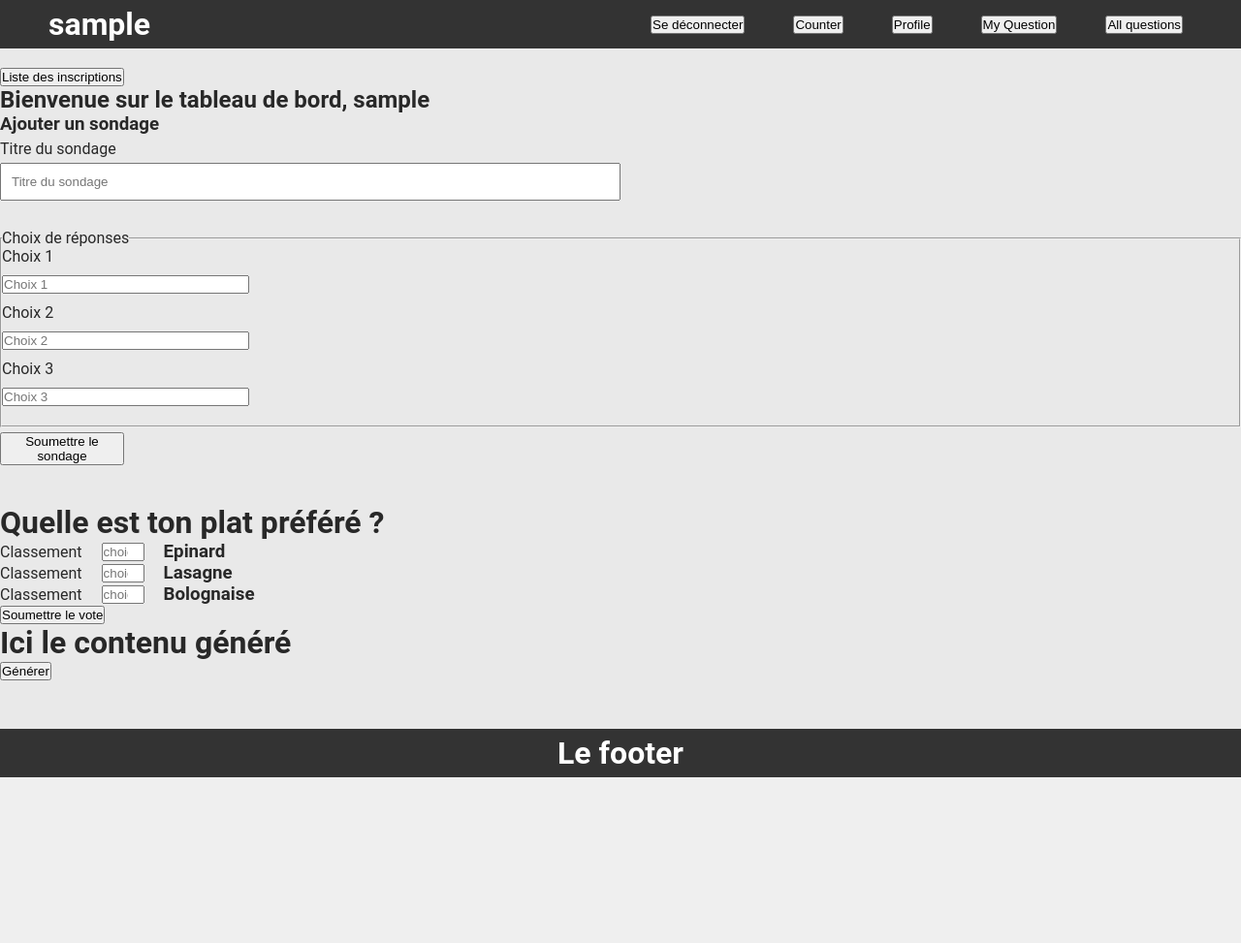
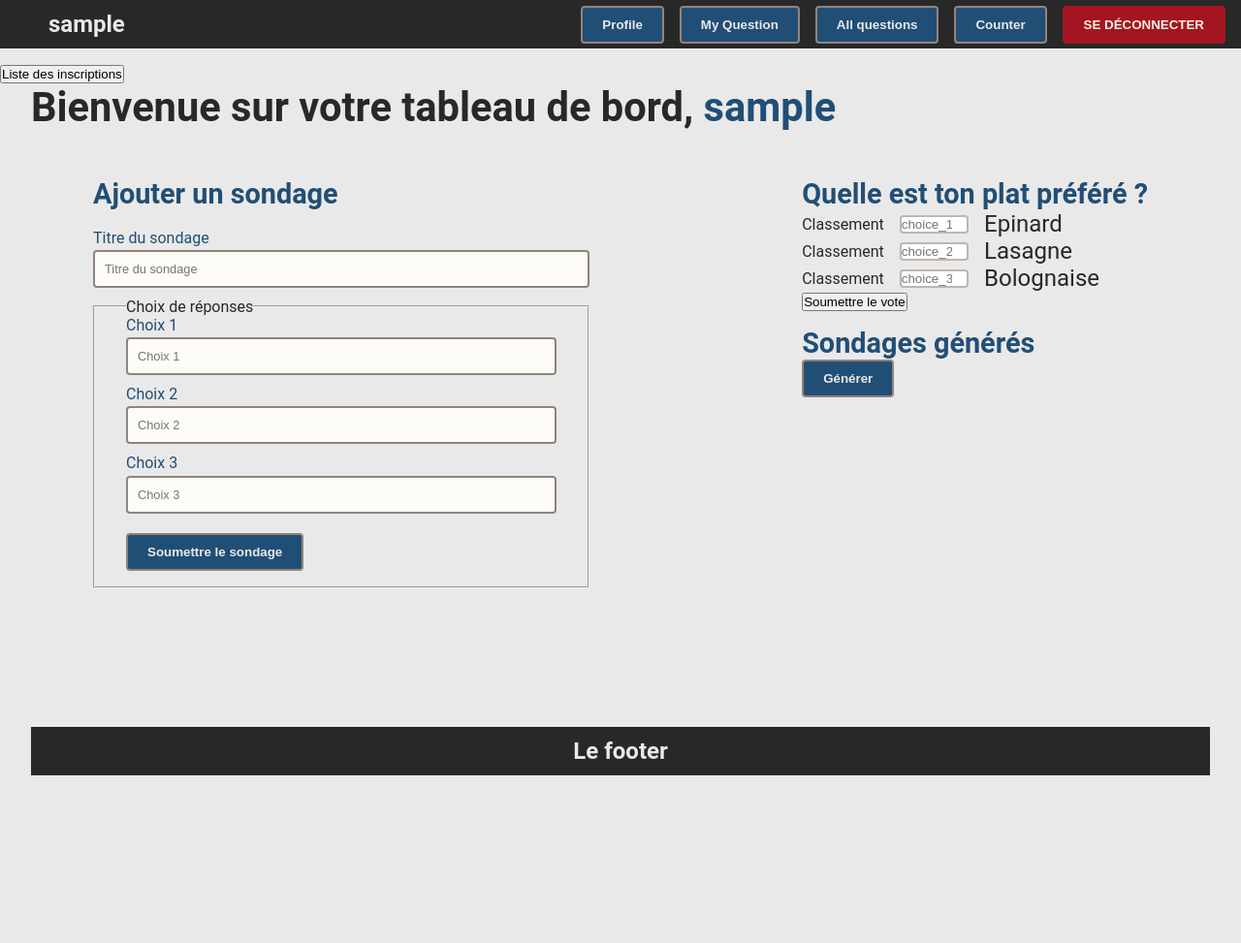
Before and after one commit to bnjjs1998/Votes, a Flask app: page /dashboard in a window 1280 px wide. Shown: the whole page at 97% size. Before the commit the page ends 802 px from the top, so only its background shows below. Run offline with Flask 3, Linux system fonts and the light colour scheme; the visitor is signed in with stand-in values (Sample User, id 1); data that the repository does not hold is empty; some libraries are stand-ins or nearby versions.

Commit message:
Dashboard page ~Done 🟨

```diff
--- a/static/css/style.css
+++ b/static/css/style.css
@@ -1,3 +1,4 @@
+/* Reset CSS */
 *, ::before, ::after{
     margin: 0;
     padding: 0;
@@ -8,12 +9,16 @@
     /* Colors */
     --silver: #bfb5af;
     --silver-dark-1: #91847c;
+    --silver-dark-2: #6d5f5a;
     --alabaster: #F7F1E4;
     --alabaster-light: #FEFCF7;
     --palatinate: #571F4E;
     --hookersgreen: #426A5A;
     --blue:#214e75;
+    --blue-light:#2c6aa0;
     --madder: #A31621;
+    --madder-light: #cd1323;
+
     --white: #E9E9E9;
     --black: #282828;
 
@@ -25,12 +30,15 @@
     --transition-property-fast: all ease .1s;
 
     /* Spaces */
-    --form-gap: .6rem;
+    --light-gap: .6rem;
+    --medium-gap: 1rem;
+    --big-gap: 2rem;
+    --padding: 1rem 2rem;
     /* Font size */
-    --main-font-size: 3rem;
-    --secondary-font-size: 2.4rem;
+    --main-font-size: 2.6rem;
+    --secondary-font-size: 1.8rem;
     --tertary-font-size: 1.5rem;
-    --body-font-size: 1rem;
+    --body-font-size: .8rem;
     --label--font-size: 1.2rem;
 }
 /* ------------------- */
@@ -49,14 +57,17 @@ section{
     align-items: center;
     height: 100vh;
 }
+main{
+    padding: 0 2rem;
+}
 .button {
     outline: none;
-    border: none;
     padding: 10px 20px;
     border: var(--silver-dark-1) 2px solid;
     border-radius: var(--border-radius-0);
-    background-color: var(--white);
-    color: var(--black);
+    background-color: var(--blue);
+    color: var(--white);
+    font-weight: 600;
     cursor: pointer;
 }
 
@@ -66,7 +77,7 @@ section{
 }
 
 .button:hover {
-    background-color: var(--silver-dark-1);
+    background-color: var(--blue-light);
     color: var(--alabaster);
     transition: var(--transition-property);
 }
@@ -76,25 +87,25 @@ section{
     margin-top: 1rem;
     width: 100%;
     text-transform: uppercase;
-    font-weight: 600;
+    font-weight: 800;
 }
 
 header{
     padding-left: 50px;
     display: flex;
-    background-color: #333;
-    color: white;
+    background-color: var(--black);
+    color: var(--white);
     height: 50px;
     justify-content: space-between;
     align-items: center;
-    gap: 25px;
+    margin-bottom: var(--medium-gap);
 }
 .menu{
     display: flex;
     align-items: center;
-    justify-content: space-between;
-    gap: 50px;
-    margin-right: 60px;
+    justify-content: space-evenly;
+    gap: var(--medium-gap);
+    padding: 0 1rem;
 }
 /* ------------------- */
 /* ------------------- */
@@ -105,10 +116,12 @@ footer {
     justify-content: center;
     align-items: center;
     height: 50px;
-    background-color: #333;
-    color: white;
+    background-color: var(--black);
+    color: var(--white);
     width: 100%;
-    margin-top: 50px;
+    margin-top: var(--big-gap);
+    position: sticky;
+    bottom: 0;
 }
 
 /* ------------------- */
@@ -158,7 +171,7 @@ footer {
 .form_container{
     display: flex;
     flex-direction: column;
-    gap: var(--form-gap);
+    gap: var(--light-gap);
     padding: 1rem 2rem;
     /* width: 70%; */
     border-radius: var(--border-radius-1);
@@ -172,7 +185,7 @@ footer {
 
 .input_container label{
     font-size: var(--label-font-size);
-    color: var(--silver-dark-1);
+    color: var(--blue);
 }
 
 .input_container input{
@@ -181,11 +194,14 @@ footer {
     border: 2px solid var(--silver-dark-1);
     outline: none;
     background-color: var(--alabaster-light);
-    color: var(--black);
+    color: var(--silver-dark-2);
+    font-size: var(--body-font-size);
+    font-weight: 400;
 }
 
 input:focus{
     /* outline-offset: 2px; */
+    border: 2px solid var(--blue);
     outline: 2px solid var(--blue);
     transition: var(--transition-property-fast);
 }
@@ -197,21 +213,63 @@ input:focus{
 
 
 /* Dashboard */
-
-.question_container{
-    display: flex;
-    flex-direction: column;
-    gap: 5px;
+.deconnexion{
+    background-color: var(--madder);
+    color: var(--alabaster);
+    border: var(--madder) 2px solid;
+    border-radius: var(--border-radius-0);
+    width: 100%;
+    text-transform: uppercase;
+    font-weight: 800;
 }
 
-.choice_input_sub{
-    width: 20%;
+.deconnexion:hover {
+    background-color: var(--madder-light);
+    color: var(--white);
+    transition: var(--transition-property);
+}
+main h1{
+    font-size: var(--main-font-size);
+    color: var(--black);
+    margin-bottom: var(--medium-gap);
+}
+.username{
+    font-size: var(--main-font-size);
+    color: var(--blue);
+}
+.dashboard{
+    display: flex;
+    flex-direction: row;
+    height: calc(100vh - 60px);
+    align-items: flex-start;
+    justify-content: space-between;
+    padding: var(--padding);
+    position: relative;
+}
+
+.dashboard aside{
+    width: auto;
+    padding: var(--padding);
 
 }
 
-.question_container button {
-    width: 10%;
+.newFormVote_container{
+    display: flex;
+    flex-direction: column;
+    width: 50%;
+    position: sticky;
 }
+
+.newFormVote_container h2{
+    font-size: var(--secondary-font-size);
+    color: var(--blue);
+    margin-bottom: var(--light-gap);
+}
+
+.form_container fieldset{
+    padding: 0 2rem 1rem;
+}
+
 
 .question{
     display: flex;
@@ -220,17 +278,37 @@ input:focus{
     margin-bottom: 20px;
 }
 
-.Quest_sub{
-    width: 50%;
-    padding: 10px;
+.Choice{
+    display: flex;
+    gap: var(--medium-gap);
+    align-items: center;
+}
+.Choice input{
+    width: 20%;
+    border-radius: var(--border-radius-0);
+    border: 2px solid var(--silver);
+    outline: none;
+}
+.aside_main{
+    display: flex;
+    flex-direction: column;
+    gap: var(--medium-gap);
+}
+aside h2{
+    font-size: var(--secondary-font-size);
+    font-weight: 600;
+    color: var(--blue);
+
 }
 
-.Choice{
-    display: flex;
-    gap: 20px;
-    align-items: center;
+aside h3{
+    font-size: var(--tertary-font-size);
+    font-weight: 600;
+    color: var(--blue);
 }
 
-.form_div{
-    margin-top: 40px;
+aside p{
+    font-size: var(--tertary-font-size);
+    font-weight: 400;
+    color: var(--black);
 }
--- a/templates/dashboard.html
+++ b/templates/dashboard.html
@@ -7,94 +7,106 @@
 </head>
 <body>
     <header>
-        <h1>{{ user }}</h1>
-        <div class="menu"  >
-            <!-- <h2>Ici sera designer mon futur menu</h2> -->
-            <form action="{{ url_for('logout') }}" method="POST">
-                <button type="submit">Se déconnecter</button>
+        <h2>{{ user }}</h2>
+        <div class="menu">
+            <form action="/profile">
+                <button class="button">Profile</button>
+            </form>
+            <form action="/my_questions" method="get">
+                <button class="button">My Question</button>
+            </form>
+            <form action="/get_questions" method="get">
+                <button class="button"> All questions</button>
             </form>
             <form action="/counter">
-                <button>Counter</button>
+                <button class="button">Counter</button>
             </form>
-            <form action="/profile">
-                <button>Profile</button>
-            </form>
-            <form action="/my_questions" method="get">
-                <button>My Question</button>
-            </form>
-            <form action="/get_questions" method="get">
-                <button> All questions</button>
+            <form action="{{ url_for('logout') }}" method="POST">
+                <button type="submit" class="button deconnexion">Se déconnecter</button>
             </form>
         </div>
     </header>
-    <br>
+    <!-- Conditionner cet affichage. (True, sssi on a les droits) -->
     <form action="/get_allprofile" method="get" >
         <button>Liste des inscriptions</button>
     </form>
-    <h2>Bienvenue sur le tableau de bord, <span class="user_class" >{{ user }} </span></h2>
+    <!--  -->
+    <main>
+    <h1>Bienvenue sur votre tableau de bord, <span class="username" >{{ user }} </span></h1>
+    <section class="dashboard">
 
-
-    <form action="/Post_sondage" method="post">
-        <div class="question_container">
-            <h3>Ajouter un sondage</h3>
+        <div class="newFormVote_container">
+            <form action="/Post_sondage" method="post" class="form_container">
+                <h2>Ajouter un sondage</h2>
 
                 <!-- Titre du sondage -->
+                <div class="input_container">
                     <label for="surveyTitle">Titre du sondage</label>
                     <input class="Quest_sub" id="surveyTitle" name="quest_title" type="text" required placeholder="Titre du sondage">
-            <br>
+                </div>
 
                 <!-- Question et choix -->
                 <fieldset>
                     <legend>Choix de réponses</legend>
 
                     <div class="question">
+                        <div class="input_container">
+
                             <label for="choice1">Choix 1</label>
                             <input id="choice1" class="choice_input_sub" name="questions[0][choices][]" type="text" placeholder="Choix 1" required>
+                        </div>
+                        <div class="input_container">
 
                             <label for="choice2">Choix 2</label>
                             <input id="choice2" class="choice_input_sub" name="questions[0][choices][]" type="text" placeholder="Choix 2" required>
+                        </div>
+                        <div class="input_container">
 
                             <label for="choice3">Choix 3</label>
                             <input id="choice3" class="choice_input_sub" name="questions[0][choices][]" type="text" placeholder="Choix 3" required>
                         </div>
+                    </div>
+                    <button type="submit" class="button">Soumettre le sondage</button>
                 </fieldset>
 
-            <button type="submit">Soumettre le sondage</button>
+            </form>
         </div>
-    </form>
+        <aside class="aside_main" id="questions-container">
 
             <!-- Le formulaire pour poster les réponses des sondages -->
             <form class="form_div" action="/Post_vote" method="POST">
-        <h1>Quelle est ton plat préféré ?</h1>
+                <h2>Quelle est ton plat préféré ?</h2>
                 <div class="Choice">
                     <label for="choice_1_Input">Classement</label>
                     <input id="choice_1_Input" name="choice_1_Input" min="1" max="3" type="number" placeholder="choice_1" required>
-            <h3>Epinard</h3>
+                    <p>Epinard</p>
                 </div>
                 <div class="Choice">
                     <label for="choice_2_Input">Classement</label>
                     <input id="choice_2_Input" name="choice_2_Input" min="1" max="3" type="number" placeholder="choice_2" required>
-            <h3>Lasagne</h3>
+                    <p>Lasagne</p>
                 </div>
                 <div class="Choice">
                     <label for="choice_3_Input">Classement</label>
                     <input id="choice_3_Input" name="choice_3_Input" min="1" max="3" type="number" placeholder="choice_3" required>
-            <h3>Bolognaise</h3>
+                    <p>Bolognaise</p>
                 </div>
 
                 <button type="submit">Soumettre le vote</button>
             </form>
 
-
-    <div id="questions-container">
-        <h1>Ici le contenu généré</h1>
+            <div class="generatedQuestions">
+                <h2>Sondages générés</h2>
                 <!-- Les titres des questions seront insérés ici -->
-        <button onclick="generate_questions()" >Générer</button>
+                <button onclick="generate_questions()" class="button">Générer</button>
             </div>
+        </aside>
+    </section>
 
     <footer>
-        <h1>Le footer</h1>
+            <h2>Le footer</h2>
     </footer>
+    </main>
     <!-- Ici, ça sera l'endroit d'import de mes différents scripts -->
     <script src="{{ url_for('static', filename='js/random_quest.js') }}"></script>
     <script src="{{ url_for('static', filename='js/quest.js') }}"></script>
```
Lines whose indentation alone changed are shown as unchanged.
